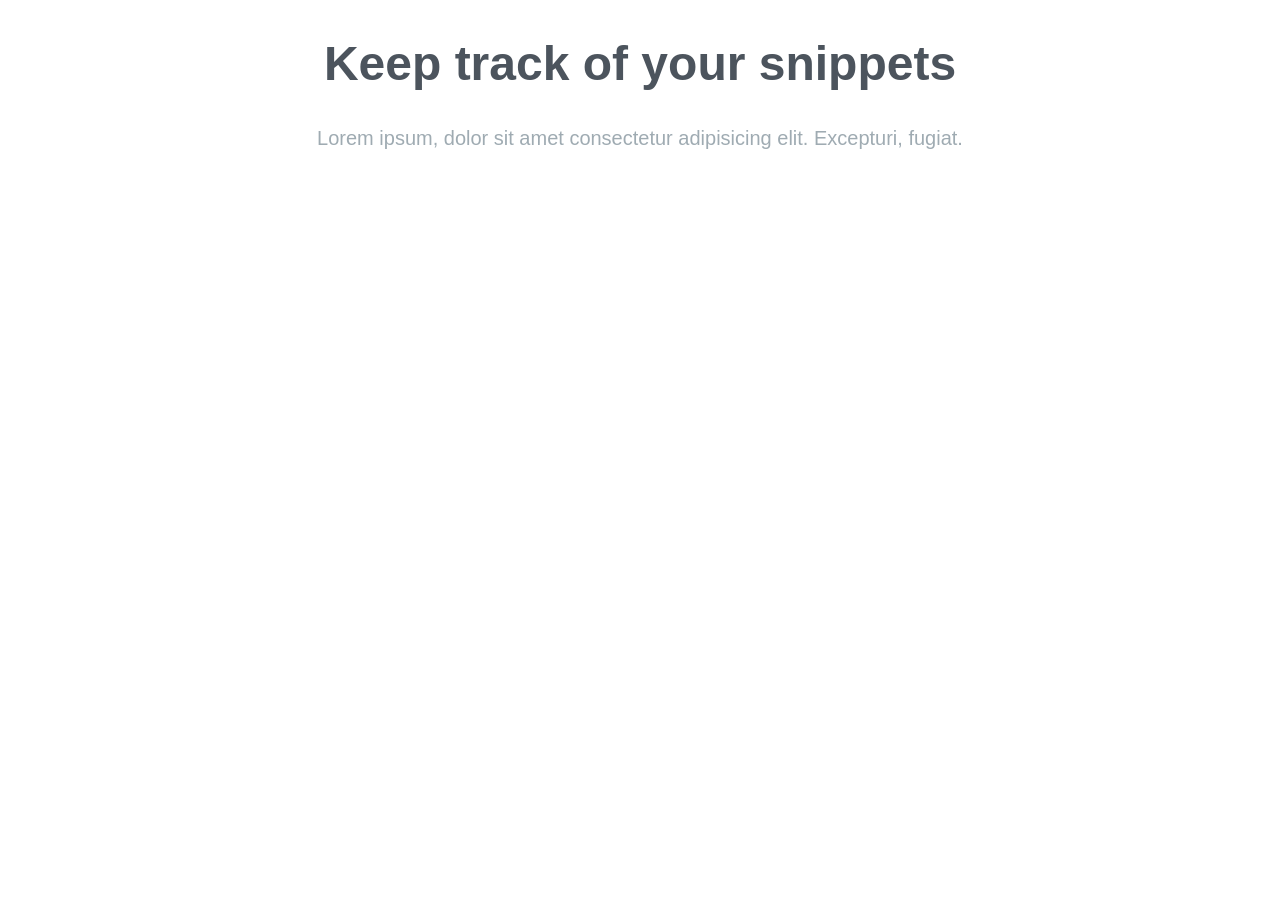
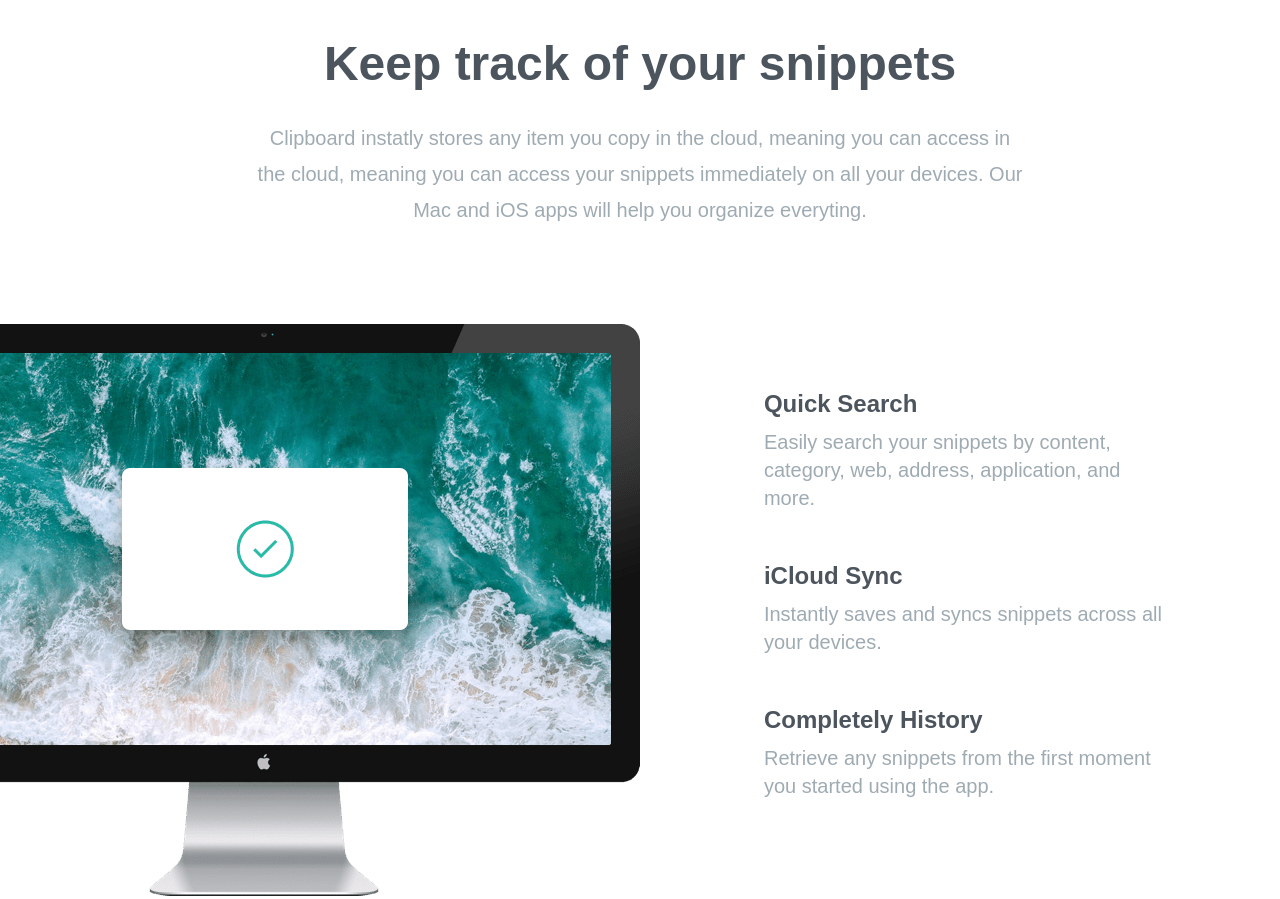
Before and after one commit to adittanu/clipboard-web, a website: page index.html in a window 1280 px wide. Shown: the part 920-1819 px from the top of the page. Before the commit the page ends 1172 px from the top, so only its background shows below. Drawn offline with Linux system fonts and the light colour scheme; a web font is replaced by a local one.

Commit message:
add 3 new section
Features Section, Access Section, Supercharge Section

```diff
--- a/index.html
+++ b/index.html
@@ -13,7 +13,7 @@
 <body>
     <!-- Hero Section -->
     <section id="hero">
-        <div class="h-screen px-10 pt-16 mb-40 section-container">
+        <div class="h-screen pt-16 mb-40 section-container">
             <img src="images/logo.svg" alt="logo company" class="mx-auto my-16">
             <h3>
                 A history of everything you copy
@@ -25,7 +25,7 @@
             <!-- Button Container -->
             <div class="button-container">
                 <a href="#" class="p-4 px-8 duration-200 rounded-full shadow-lg bg-strongCyan hover:opacity-80">
-                    Download for IOS
+                    Download for iOS
                 </a>
                 <a href="#" class="p-4 px-8 duration-200 rounded-full shadow-lg bg-lightBlue hover:opacity-80">
                     Download for Mac
@@ -36,12 +36,78 @@
 
     <!-- Snippets Section -->
     <section id="snippets">
-        <div class="px-10 my-20 section-container">
+        <div class="y-20 section-container">
             <h3>
                 Keep track of your snippets
             </h3>
-            <p class="max-w-3xl mx-auto mb-24 text-xl leading-9 text-center text-grayishBlue">Lorem ipsum, dolor sit amet consectetur adipisicing elit. Excepturi, fugiat.</p>
+            <p class="mb-24 section-content">
+                Clipboard instatly stores any item you copy in the cloud, meaning you can access in the cloud, meaning you can access your snippets immediately on all your devices. Our Mac and iOS apps will help you organize everyting.
+            </p>
         </div>
     </section>
+
+    <!-- Features Section -->
+    <section id="features">
+        <div class="my-20 section-container">
+            <div class="relative flex flex-col md:flex-row md:space-x-32">
+                <!-- Images -->
+                <div class="md:w-1/2">
+                    <img src="images/image-computer.png" alt="" class="top-0 md:absolute right-[50%]">
+                </div>
+                <!-- Items Container -->
+                <div class="flex flex-col mt-16 mb-24 space-y-12 text-xl md:mb-60 md:text-left lg:pl-16 md:w-1/2">
+                    <!-- Item 1 -->
+                    <div>
+                        <h5 class="mb-2 text-2xl font-bold text-darkGrayishBlue">
+                            Quick Search
+                        </h5>
+                        <p class="max-w-md text-grayishBlue">
+                            Easily search your snippets by content, category, web, address, application, and more.
+                        </p>
+                    </div>
+                    <!-- Item 2 -->
+                    <div>
+                        <h5 class="mb-2 text-2xl font-bold text-darkGrayishBlue">
+                            iCloud Sync
+                        </h5>
+                        <p class="max-w-md text-grayishBlue">
+                            Instantly saves and syncs snippets across all your devices.
+                        </p>
+                    </div>
+                    <!-- Item 3 -->
+                    <div>
+                        <h5 class="mb-2 text-2xl font-bold text-darkGrayishBlue">
+                            Completely History
+                        </h5>
+                        <p class="max-w-md text-grayishBlue">
+                            Retrieve any snippets from the first moment you started using the app.
+                        </p>
+                    </div>
+                </div>
+            </div>
+        </div>
+    </section>
+
+    <!-- Access Anywhere Section -->
+    <section id="access">
+        <div class="my-20 section-container">
+            <h3>Access Clipboard Anywhere</h3>
+            <p class="mb-24 section-content">
+                Whether you're on the go, or at your computer, you can access all your Clipboard snippets in a few simple clicks.
+            </p>
+            <img src="images/image-devices.png" alt="devices image" class="mx-auto">
+        </div>
+    </section>
+
+    <!-- Supercharge Section -->
+    <section id="supercharge">
+        <div class="my-20 section-container">
+            <h3>Supercharge your workflow</h3>
+            <p class="mb-16 section-content">
+                We've got the tools to boost your productivity.
+            </p>
+        </div>
+    </section>
+
 </body>
 </html>
--- a/input.css
+++ b/input.css
@@ -9,7 +9,11 @@
 }
 
 .section-container {
-    @apply max-w-6xl mx-auto text-center
+    @apply max-w-6xl mx-auto text-center px-10
+}
+
+.section-content {
+    @apply max-w-3xl mx-auto text-xl leading-9 text-center text-grayishBlue
 }
 
 .button-container {
```
Also changed, not shown: css/style.css.
